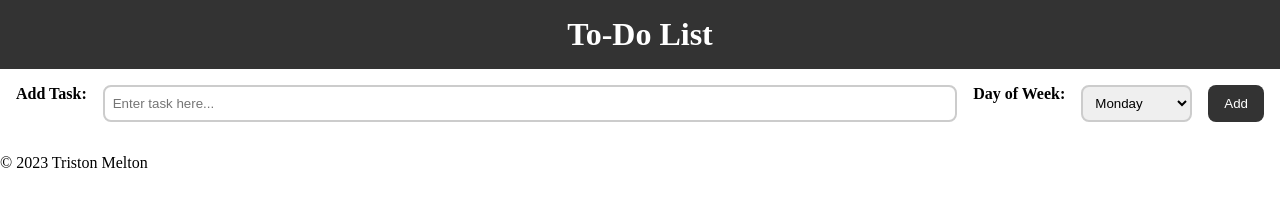
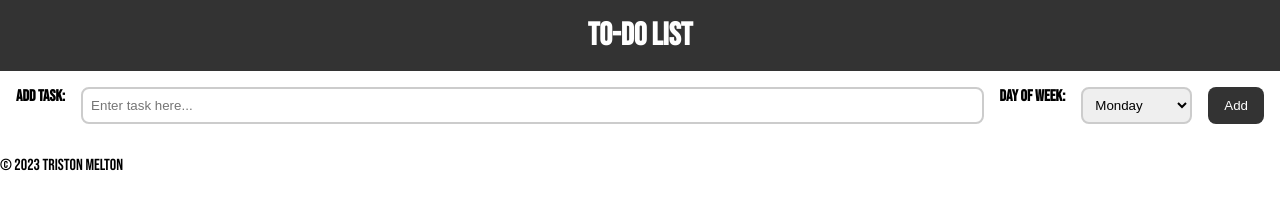
Before and after one commit to Triston117/mvp-todo, a website: page public/index.html in a window 1280 px wide. Drawn offline with Linux system fonts and the light colour scheme.

Commit message:
'Pls pls pls'

```diff
--- a/public/index.html
+++ b/public/index.html
@@ -4,6 +4,11 @@
     <meta charset="UTF-8" />
     <script src="app.js"></script>
     <link rel="stylesheet" href="styles.css" />
+    <link
+      rel="stylesheet"
+      href="https://fonts.googleapis.com/css2?family=Bebas+Neue&display=swap"
+    />
+
     <title>To-Do List</title>
   </head>
   <body>
--- a/public/styles.css
+++ b/public/styles.css
@@ -1,11 +1,13 @@
-/* set default styles */
 * {
   box-sizing: border-box;
   margin: 0;
   padding: 0;
 }
 
-/* style the header */
+body {
+  font-family: "Bebas Neue", sans-serif;
+}
+
 header {
   background-color: #333;
   color: #fff;
@@ -13,7 +15,6 @@ header {
   text-align: center;
 }
 
-/* style the main content */
 main {
   display: flex;
   flex-direction: column;
@@ -48,7 +49,6 @@ button[type="submit"] {
   cursor: pointer;
 }
 
-/* style the task list */
 ul {
   list-style: none;
 }
```
Also changed, not shown: 1 other file.
